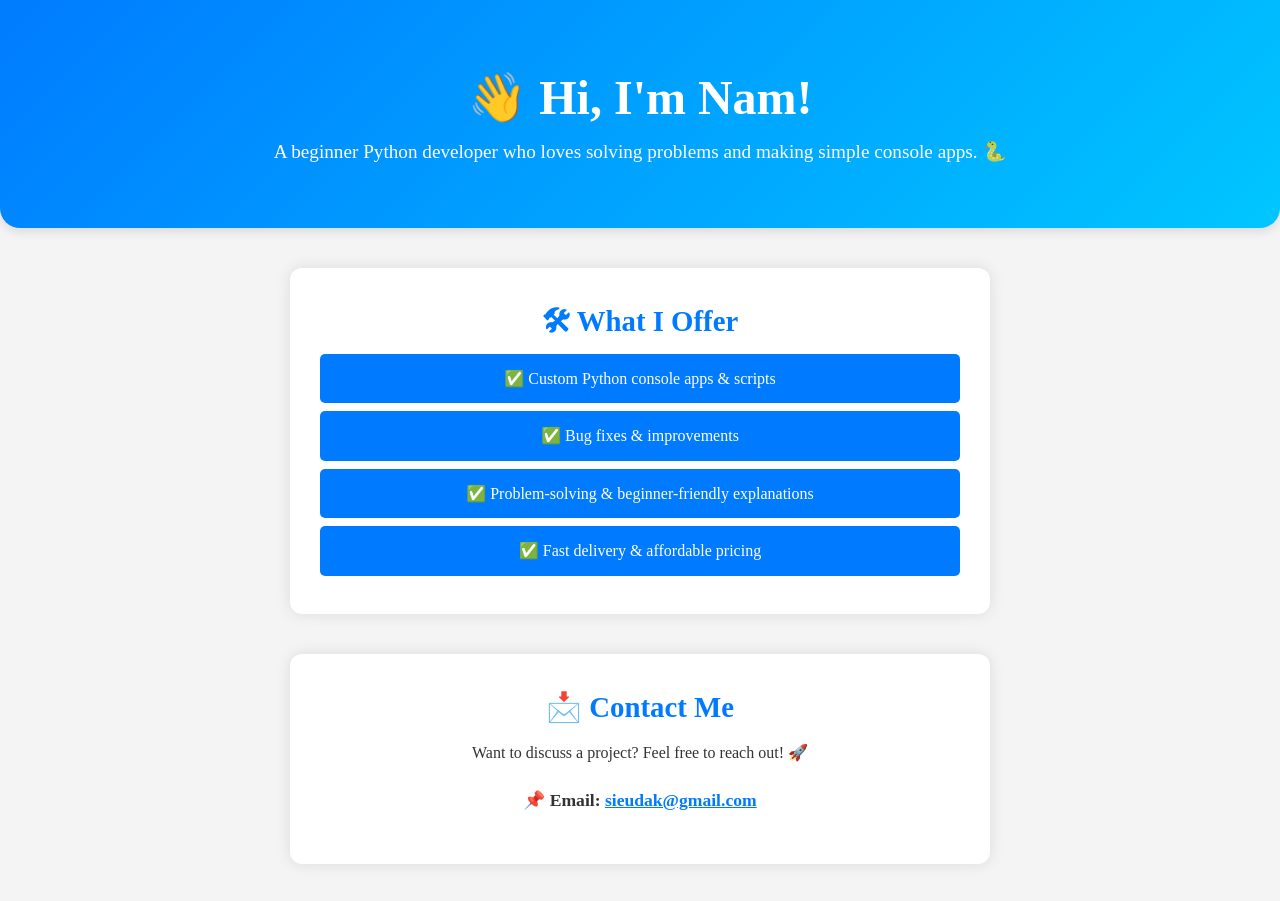
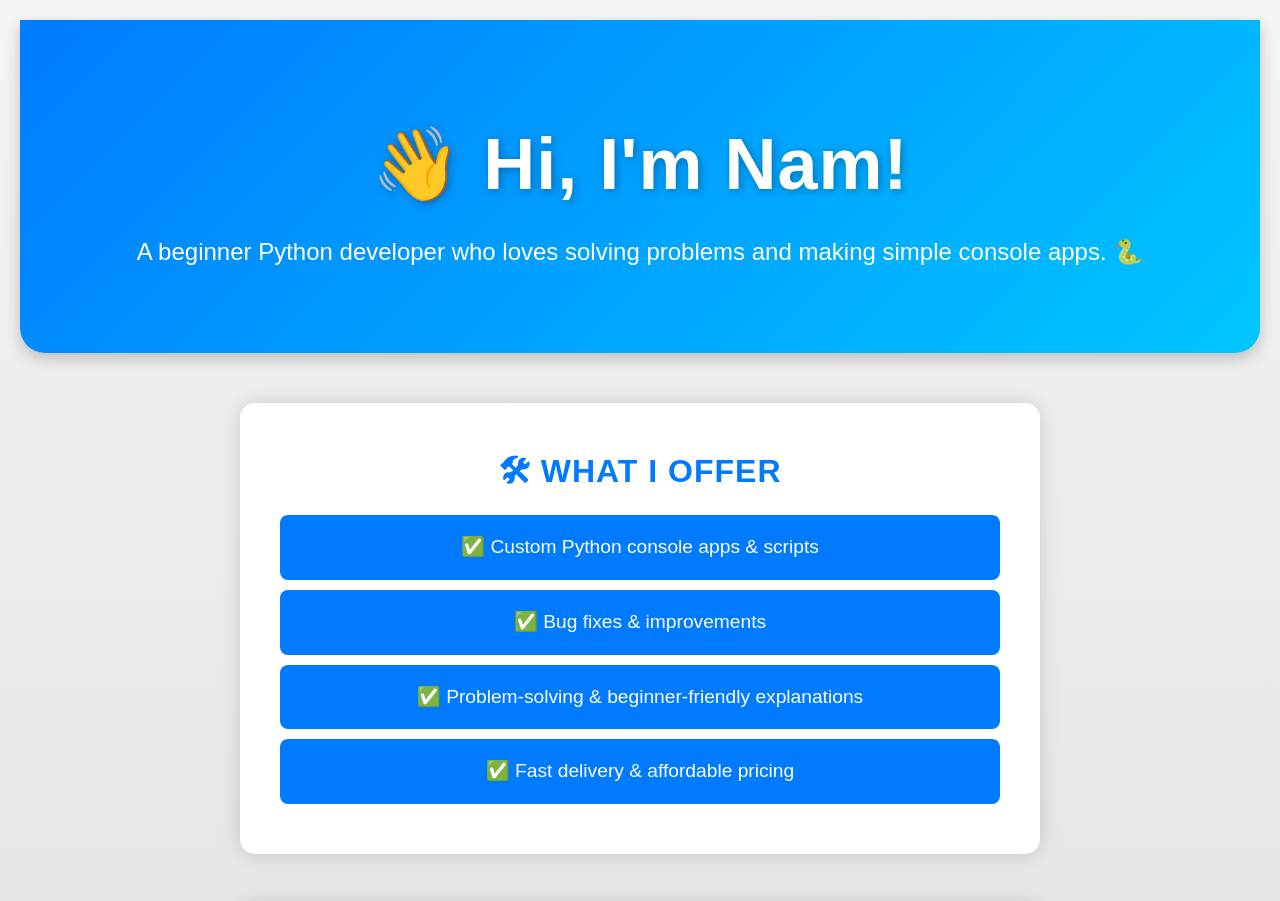
Before and after one commit to sieudak/-, a plain HTML site: page index.html in a window 1280 px wide. Shown: the top 901 px of the page. Drawn offline with Linux system fonts and the light colour scheme.

Commit message:
Update styles.css

```diff
--- a/styles.css
+++ b/styles.css
@@ -6,48 +6,54 @@
 }
 
 body {
-    font-family: 'Poppins';
-    background-color: #f4f4f4;
+    font-family: 'Poppins', sans-serif;
+    background: linear-gradient(180deg, #f4f4f4, #e0e0e0);
     color: #333;
     text-align: center;
-    line-height: 1.6;
+    line-height: 1.8;
+    padding: 20px;
 }
 
 /* Header */
 header {
     background: linear-gradient(135deg, #007bff, #00c6ff);
     color: white;
-    padding: 60px 20px;
-    font-size: 1.2em;
-    box-shadow: 0px 4px 10px rgba(0, 0, 0, 0.1);
-    border-radius: 0 0 20px 20px;
+    padding: 80px 20px;
+    font-size: 1.5em;
+    box-shadow: 0px 6px 15px rgba(0, 0, 0, 0.2);
+    border-radius: 0 0 25px 25px;
+    animation: fadeIn 1.5s ease-in-out;
 }
 
 header h1 {
-    font-size: 2.5em;
-    font-weight: bold;
-    animation: fadeIn 1.2s ease-in-out;
+    font-size: 3em;
+    font-weight: 700;
+    letter-spacing: 1px;
+    text-shadow: 2px 2px 8px rgba(0, 0, 0, 0.3);
 }
 
 /* Sections */
 section {
     background: white;
-    margin: 40px auto;
-    padding: 30px;
-    border-radius: 12px;
-    max-width: 700px;
-    box-shadow: 0 0 15px rgba(0, 0, 0, 0.1);
-    transition: transform 0.3s ease-in-out;
+    margin: 50px auto;
+    padding: 40px;
+    border-radius: 15px;
+    max-width: 800px;
+    box-shadow: 0 0 20px rgba(0, 0, 0, 0.15);
+    transition: transform 0.4s ease-in-out, box-shadow 0.4s ease-in-out;
 }
 
 section:hover {
-    transform: scale(1.02);
+    transform: scale(1.03);
+    box-shadow: 0 0 25px rgba(0, 0, 0, 0.2);
 }
 
 h2 {
-    font-size: 1.8em;
+    font-size: 2em;
     color: #007bff;
-    margin-bottom: 10px;
+    margin-bottom: 15px;
+    text-transform: uppercase;
+    letter-spacing: 1px;
 }
 
 /* Services List */
@@ -59,48 +65,55 @@ ul {
 ul li {
     background: #007bff;
     color: white;
-    padding: 12px;
-    margin: 8px 0;
-    border-radius: 5px;
-    transition: background 0.3s ease-in-out;
+    padding: 15px;
+    margin: 10px 0;
+    border-radius: 8px;
+    font-size: 1.2em;
+    font-weight: 500;
+    transition: background 0.3s ease-in-out, transform 0.2s ease-in-out;
+    cursor: pointer;
 }
 
 ul li:hover {
     background: #0056b3;
+    transform: scale(1.05);
 }
 
 /* Contact Section */
 .contact ul li {
     background: none;
     color: #333;
-    font-size: 1.1em;
+    font-size: 1.2em;
 }
 
 .contact ul li a {
     color: #007bff;
     font-weight: bold;
+    text-decoration: none;
     transition: color 0.3s ease-in-out;
 }
 
 .contact ul li a:hover {
     color: #0056b3;
+    text-decoration: underline;
 }
 
 /* Footer */
 footer {
-    margin-top: 40px;
-    background-color: #333;
+    margin-top: 50px;
+    background: #333;
     color: white;
-    padding: 15px;
-    font-size: 0.9em;
-    border-radius: 20px 20px 0 0;
+    padding: 20px;
+    font-size: 1em;
+    border-radius: 25px 25px 0 0;
+    box-shadow: 0px -5px 15px rgba(0, 0, 0, 0.15);
 }
 
 /* Animations */
 @keyframes fadeIn {
     from {
         opacity: 0;
-        transform: translateY(-20px);
+        transform: translateY(-30px);
     }
     to {
         opacity: 1;
```
